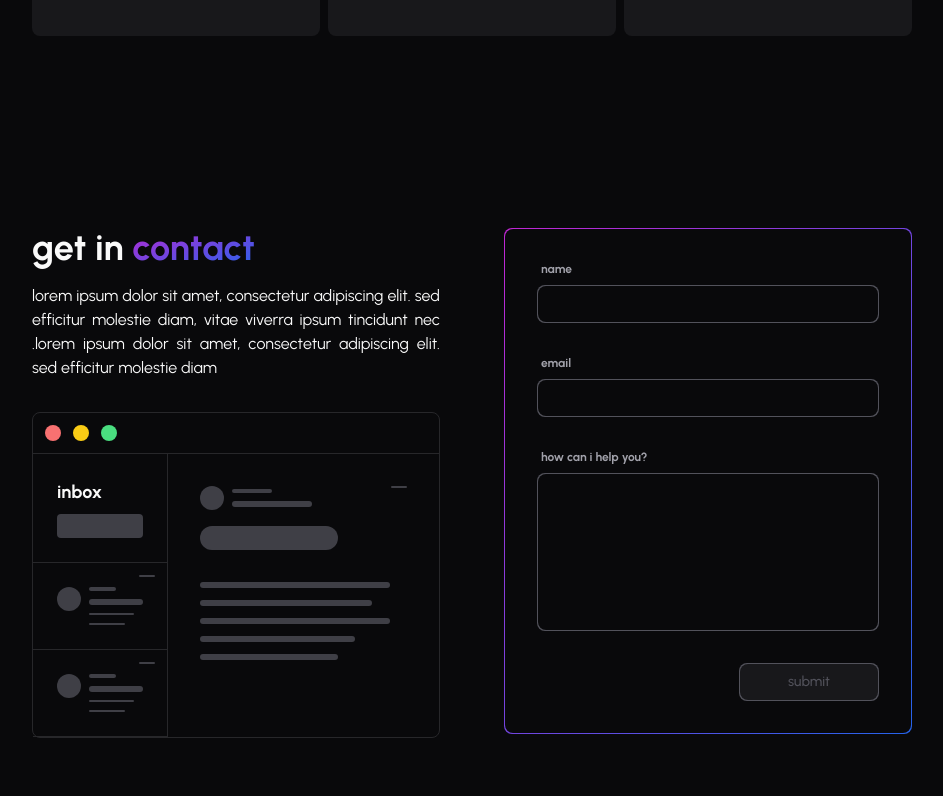
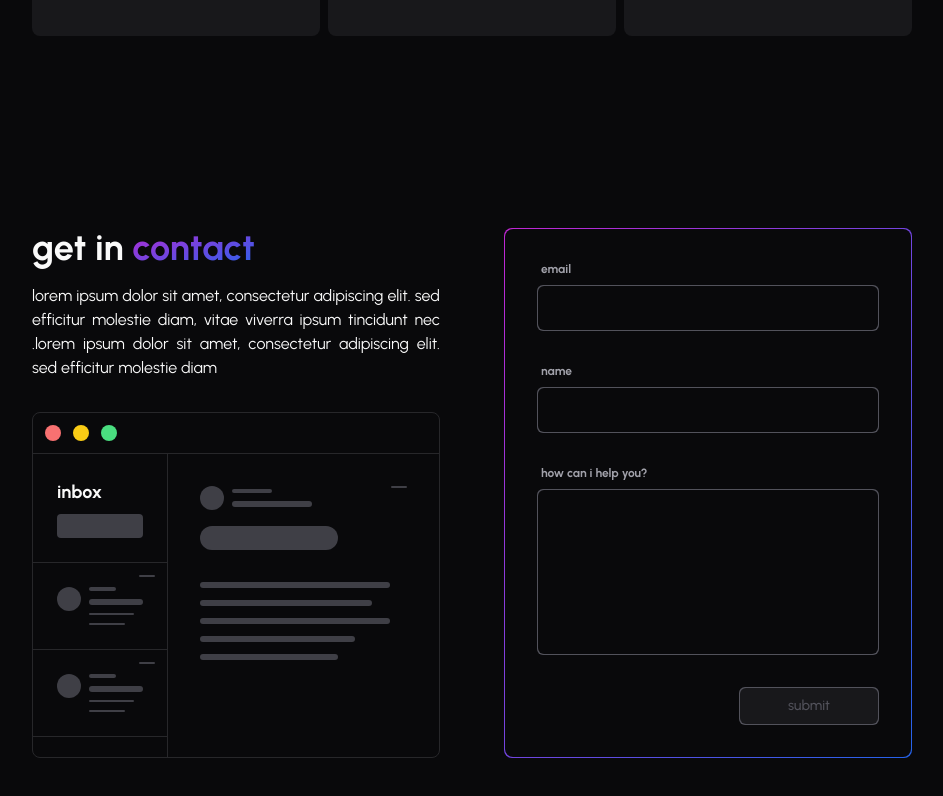
Before and after one commit to knahsirV/Portfolio, a Next.js app: page / in a window 1280 px wide. Shown: the part 1764-2560 px from the top of the page, without its empty margins (168-1111 px from the left). Built offline with nearby package versions, Linux system fonts and the light colour scheme; what prettier-plugin-tailwindcss would draw is missing.

Commit message:
moved contact form to separate component

```diff
--- /dev/null
+++ b/app/components/ContactForm.tsx
@@ -0,0 +1,54 @@
+const ContactForm = () => {
+  return (
+    <form className='h-max rounded-lg bg-gradient-to-br from-fuchsia-600 to-blue-600 p-[1px] align-bottom text-sm md:w-1/2'>
+      <div className='rounded-lg bg-zinc-950 p-4 md:p-8'>
+        <label htmlFor='email' className='mb-2 ml-1 block text-xs font-bold text-zinc-400'>
+          email
+        </label>
+        <div className='mb-4 rounded-md bg-zinc-600 from-fuchsia-600 to-blue-600 p-[1px] transition-all focus-within:bg-gradient-to-br hover:bg-gradient-to-br md:mb-8'>
+          <input
+            id='email'
+            name='email'
+            type='email'
+            className='block w-full rounded-md bg-zinc-950 p-3 text-zinc-50 outline-none placeholder:text-zinc-600'
+          />
+        </div>
+        <label htmlFor='name' className='mb-2 ml-1 block text-xs font-bold text-zinc-400'>
+          name
+        </label>
+        <div className='mb-4 rounded-md bg-zinc-600 from-fuchsia-600 to-blue-600 p-[1px] transition-colors focus-within:bg-gradient-to-br hover:bg-gradient-to-br md:mb-8'>
+          <input
+            id='name'
+            name='name'
+            type='text'
+            className='block w-full rounded-md bg-zinc-950 p-3 text-zinc-50 outline-none placeholder:text-zinc-600'
+          />
+        </div>
+        <label htmlFor='message' className='mb-2 ml-1 block text-xs font-bold text-zinc-400'>
+          how can i help you?
+        </label>
+        <div className='mb-4 rounded-md bg-zinc-600 from-fuchsia-600 to-blue-600 p-[1px] transition-all focus-within:bg-gradient-to-br hover:bg-gradient-to-br md:mb-8'>
+          <textarea
+            name='message'
+            id='message'
+            rows={7}
+            className='mb-0 w-full resize-none rounded-md border-none bg-zinc-950 p-3 align-bottom text-zinc-50 outline-none placeholder:text-zinc-600'
+          ></textarea>
+        </div>
+        <div className='group mx-auto ml-auto w-min rounded-md bg-zinc-600 from-fuchsia-600 to-blue-600 p-[1px] hover:bg-gradient-to-br md:mr-0 '>
+          <button
+            type='submit'
+            disabled
+            className='cursor-not-allowed rounded-md px-12 py-2 disabled:bg-zinc-900'
+          >
+            <span className='font-medium text-zinc-600 group-hover:bg-gradient-to-br group-hover:from-fuchsia-600 group-hover:to-blue-600 group-hover:bg-clip-text group-hover:text-transparent'>
+              submit
+            </span>
+          </button>
+        </div>
+      </div>
+    </form>
+  );
+};
+
+export default ContactForm;
--- a/app/page.tsx
+++ b/app/page.tsx
@@ -2,6 +2,7 @@ import Navbar from "@/app/components/Navbar";
 import SkillsTabs from "@/app/components/SkillsTabs";
 import { ArrowPathIcon } from "@heroicons/react/20/solid";
 import Project from "./components/Project";
+import ContactForm from "./components/ContactForm";
 
 export default function Home() {
   return (
@@ -178,46 +179,7 @@ export default function Home() {
               </div>
             </div>
           </div>
-          <form className='h-max rounded-lg bg-gradient-to-br from-fuchsia-600 to-blue-600 p-[1px] align-bottom text-sm md:w-1/2'>
-            <div className='rounded-lg bg-zinc-950 p-4 md:p-8'>
-              <label htmlFor='' className='mb-2 ml-1 block text-xs font-bold text-zinc-400'>
-                name
-              </label>
-              <div className='mb-4 rounded-lg bg-zinc-600 from-fuchsia-600 to-blue-600 p-[1px] transition-colors focus-within:bg-gradient-to-br hover:bg-gradient-to-br md:mb-8'>
-                <input
-                  type='text'
-                  className='block w-full rounded-lg bg-zinc-950 p-2 text-zinc-50 outline-none placeholder:text-zinc-600'
-                />
-              </div>
-              <label htmlFor='' className='mb-2 ml-1 block text-xs font-bold text-zinc-400'>
-                email
-              </label>
-              <div className='mb-4 rounded-lg bg-zinc-600 from-fuchsia-600 to-blue-600 p-[1px] transition-all focus-within:bg-gradient-to-br hover:bg-gradient-to-br md:mb-8'>
-                <input
-                  type='text'
-                  className='block w-full rounded-lg bg-zinc-950 p-2 text-zinc-50 outline-none placeholder:text-zinc-600'
-                />
-              </div>
-              <label htmlFor='' className='mb-2 ml-1 block text-xs font-bold text-zinc-400'>
-                how can i help you?
-              </label>
-              <div className='mb-4 rounded-lg bg-zinc-600 from-fuchsia-600 to-blue-600 p-[1px] transition-all focus-within:bg-gradient-to-br hover:bg-gradient-to-br md:mb-8'>
-                <textarea
-                  name=''
-                  id=''
-                  rows={7}
-                  className='mb-0 w-full resize-none rounded-lg border-none bg-zinc-950 p-2 align-bottom text-zinc-50 outline-none placeholder:text-zinc-600'
-                ></textarea>
-              </div>
-              <div className='group mx-auto ml-auto w-min rounded-lg bg-zinc-600 from-fuchsia-600 to-blue-600 p-[1px] hover:bg-gradient-to-br md:mr-0 '>
-                <button type='submit' className='rounded-lg bg-zinc-900 px-12 py-2'>
-                  <span className='font-medium text-zinc-600 group-hover:bg-gradient-to-br group-hover:from-fuchsia-600 group-hover:to-blue-600 group-hover:bg-clip-text group-hover:text-transparent'>
-                    submit
-                  </span>
-                </button>
-              </div>
-            </div>
-          </form>
+          <ContactForm />
         </section>
       </main>
     </>
```
